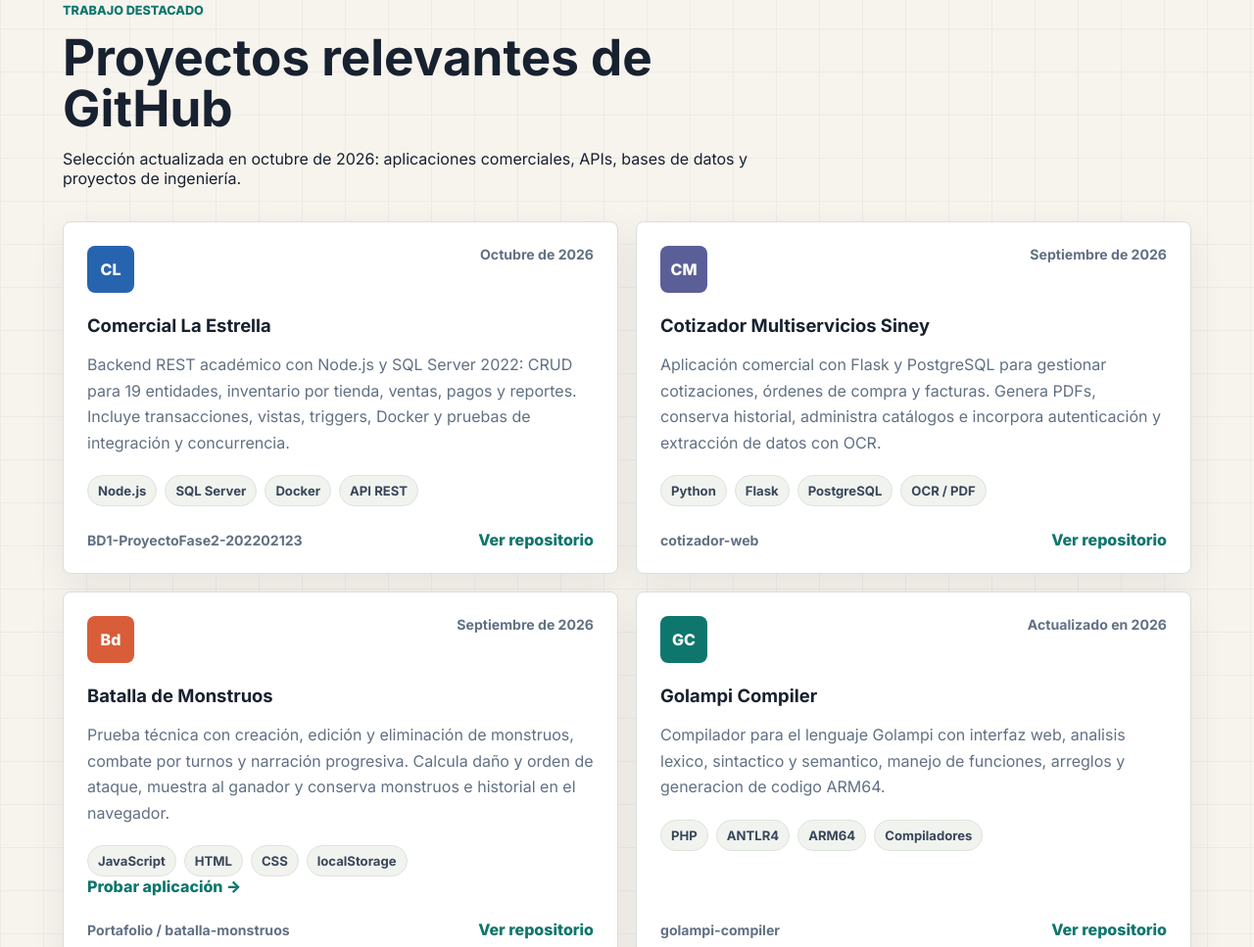
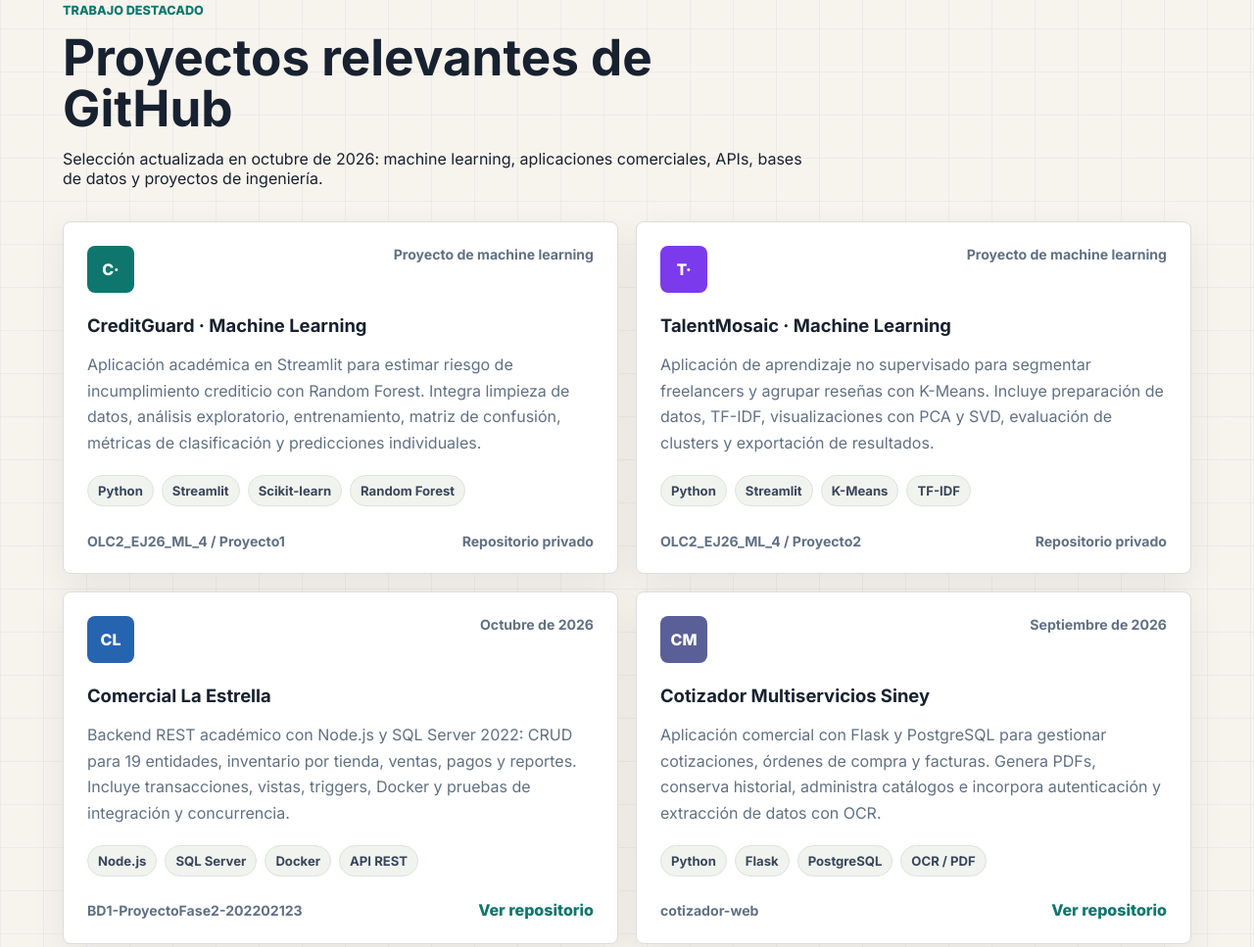
Before and after one commit to RSGarcia2002/Portafolio, a plain HTML site: page index.html in a window 1280 px wide. Shown: the part 1511-2478 px from the top of the page at 98% size. Drawn offline with Linux system fonts and the light colour scheme.

Commit message:
Showcase CreditGuard and TalentMosaic machine learning projects

```diff
--- a/index.html
+++ b/index.html
@@ -107,7 +107,7 @@
         <div class="section-heading">
           <p class="eyebrow">Trabajo destacado</p>
           <h2>Proyectos relevantes de GitHub</h2>
-          <p>Selección actualizada en octubre de 2026: aplicaciones comerciales, APIs, bases de datos y proyectos de ingeniería.</p>
+          <p>Selección actualizada en octubre de 2026: machine learning, aplicaciones comerciales, APIs, bases de datos y proyectos de ingeniería.</p>
         </div>
         <div class="project-grid" id="projectGrid"></div>
       </section>
@@ -142,6 +142,9 @@
               <span>SQL Server</span>
               <span>PostgreSQL</span>
               <span>Docker</span>
+              <span>Streamlit</span>
+              <span>Pandas</span>
+              <span>Scikit-learn</span>
               <span>CMake</span>
               <span>Graphviz</span>
               <span>Git</span>
@@ -153,6 +156,8 @@
             <h3>Areas</h3>
             <div class="chips">
               <span>Compiladores</span>
+              <span>Machine learning</span>
+              <span>Análisis de datos</span>
               <span>Sistemas de archivos</span>
               <span>APIs HTTP</span>
               <span>Automatizacion</span>
--- a/script.js
+++ b/script.js
@@ -1,4 +1,24 @@
 const projects = [
+  {
+    name: "CreditGuard · Machine Learning",
+    repo: "OLC2_EJ26_ML_4 / Proyecto1",
+    description:
+      "Aplicación académica en Streamlit para estimar riesgo de incumplimiento crediticio con Random Forest. Integra limpieza de datos, análisis exploratorio, entrenamiento, matriz de confusión, métricas de clasificación y predicciones individuales.",
+    tags: ["Python", "Streamlit", "Scikit-learn", "Random Forest"],
+    date: "Proyecto de machine learning",
+    private: true,
+    accent: "#0f766e",
+  },
+  {
+    name: "TalentMosaic · Machine Learning",
+    repo: "OLC2_EJ26_ML_4 / Proyecto2",
+    description:
+      "Aplicación de aprendizaje no supervisado para segmentar freelancers y agrupar reseñas con K-Means. Incluye preparación de datos, TF-IDF, visualizaciones con PCA y SVD, evaluación de clusters y exportación de resultados.",
+    tags: ["Python", "Streamlit", "K-Means", "TF-IDF"],
+    date: "Proyecto de machine learning",
+    private: true,
+    accent: "#7c3aed",
+  },
   {
     name: "Comercial La Estrella",
     repo: "BD1-ProyectoFase2-202202123",
@@ -129,7 +149,7 @@ projectGrid.innerHTML = projects
         ${project.demo ? `<a class="project-link" href="${project.demo}" target="_blank" rel="noreferrer">Probar aplicación →</a>` : ""}
         <div class="project-footer">
           <span class="project-date">${project.repo}</span>
-          <a class="project-link" href="${project.url}" target="_blank" rel="noreferrer">Ver repositorio</a>
+          ${project.private ? '<span class="project-date">Repositorio privado</span>' : `<a class="project-link" href="${project.url}" target="_blank" rel="noreferrer">Ver repositorio</a>`}
         </div>
       </article>
     `;
```
